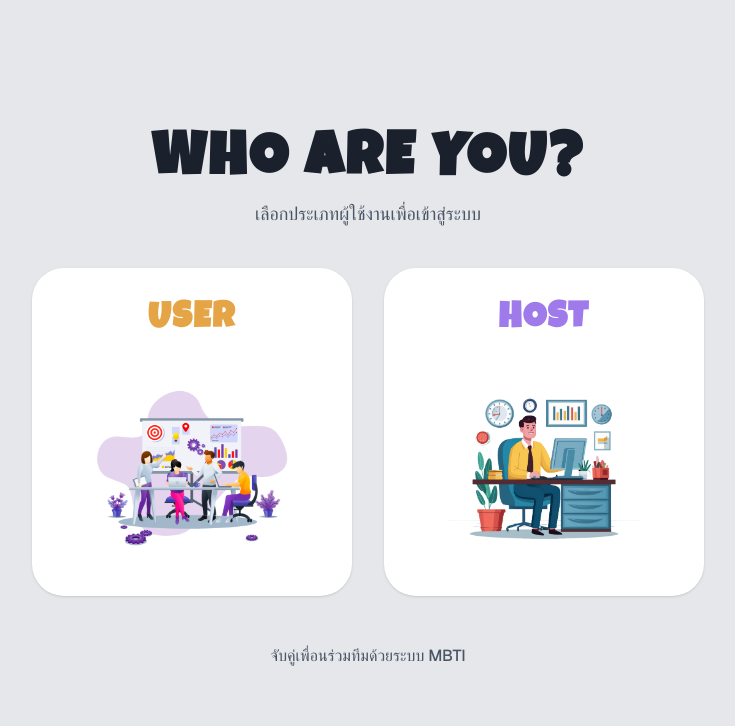
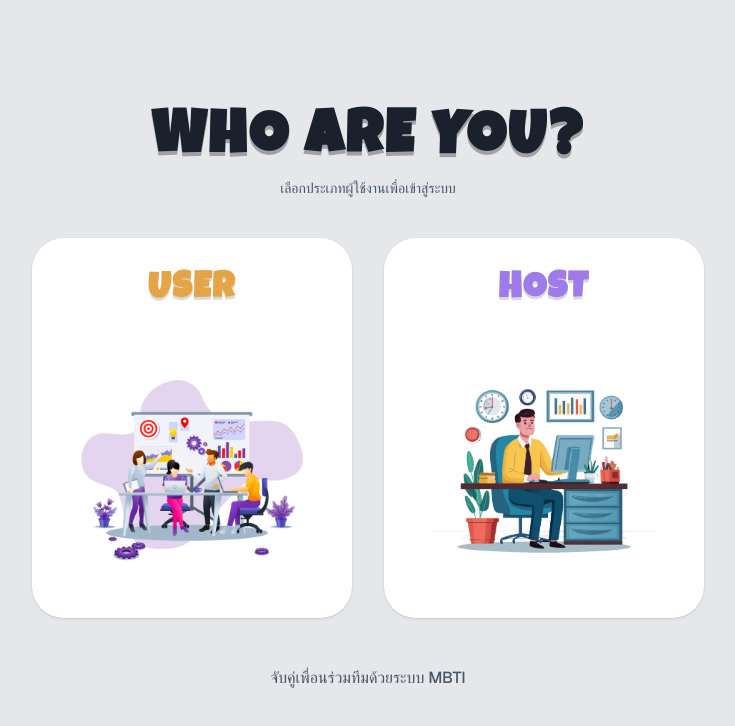
Before and after one commit to Oatto319/FinalProject, a Next.js app: page /firstpage in a window 1280 px wide. Shown: the top 726 px of the page, without its empty margins (272-1007 px from the left). Built offline with nearby package versions, Linux system fonts and the light colour scheme.

Commit message:
add shadow

```diff
--- a/app/create/createroom/page.tsx
+++ b/app/create/createroom/page.tsx
@@ -101,7 +101,7 @@ export default function CreateRoomPage() {
   return (
     <div className="min-h-screen bg-[#1D324B] font-sans flex flex-col items-center justify-center px-4 py-12">
 
-      <h1 className="text-white font-black uppercase tracking-widest text-6xl mb-8">CREATE</h1>
+      <h1 className="text-white font-black uppercase tracking-widest text-6xl mb-8" style={{ textShadow: '0 4px 0 rgba(0,0,0,0.3)' }}>CREATE</h1>
 
       <div className="w-full max-w-lg bg-[#f0f2f8] rounded-[24px] p-6 shadow-2xl">
 
--- a/app/firstpage/page.tsx
+++ b/app/firstpage/page.tsx
@@ -30,10 +30,10 @@ const AppContent = () => {
     <div className="flex min-h-screen flex-col items-center justify-center bg-[#E5E7EB] p-4 font-sans text-[#2D3748]">
       {/* ส่วนหัวข้อหลัก */}
       <div className="mb-10 text-center">
-        <h1 className="text-5xl font-black tracking-tighter text-[#1A202C] md:text-6xl">
+        <h1 className="text-5xl font-black tracking-tighter text-[#1A202C] md:text-6xl" style={{ textShadow: '0 4px 0 rgba(0,0,0,0.3)' }}>
           WHO ARE YOU?
         </h1>
-        <p className="mt-2 text-lg font-medium text-gray-600">
+        <p className="mt-2 text-sm font-medium text-gray-600">
           เลือกประเภทผู้ใช้งานเพื่อเข้าสู่ระบบ
         </p>
       </div>
@@ -43,12 +43,12 @@ const AppContent = () => {
         {/* Card: USER */}
         <button
           onClick={() => handleSelect('user')}
-          className="group flex w-72 flex-col items-center rounded-[2rem] bg-white p-8 shadow-sm transition-all hover:scale-105 hover:shadow-xl md:w-80"
+          className="group flex w-72 flex-col items-center rounded-[2rem] bg-white p-8 shadow-sm transition-all hover:scale-105 hover:shadow-xl md:w-80 min-h-[380px]"
         >
           <h2 className="mb-8 text-4xl font-bold tracking-tight text-[#E5A546]">
             USER
           </h2>
-          <div className="relative h-48 w-full overflow-hidden rounded-xl">
+          <div className="relative h-56 w-full overflow-hidden rounded-xl mt-4">
             <img
               src="/img/student.png"
               alt="User"
@@ -64,12 +64,12 @@ const AppContent = () => {
         {/* Card: HOST */}
         <button
           onClick={() => handleSelect('host')}
-          className="group flex w-72 flex-col items-center rounded-[2rem] bg-white p-8 shadow-sm transition-all hover:scale-105 hover:shadow-xl md:w-80"
+          className="group flex w-72 flex-col items-center rounded-[2rem] bg-white p-8 shadow-sm transition-all hover:scale-105 hover:shadow-xl md:w-80 min-h-[380px]"
         >
           <h2 className="mb-8 text-4xl font-bold tracking-tight text-[#9F7AEA]">
             HOST
           </h2>
-          <div className="relative h-48 w-full overflow-hidden rounded-xl">
+          <div className="relative h-56 w-full overflow-hidden rounded-xl mt-4">
             <img
               src="/img/teacher.png"
               alt="Host"
--- a/app/globals.css
+++ b/app/globals.css
@@ -28,4 +28,5 @@ body {
 h1, h2, h3, h4 {
   font-family: var(--font-luckiest-guy), Arial, Helvetica, sans-serif;
   letter-spacing: 0.05em;
+  text-shadow: 0 3px 0 rgba(0, 0, 0, 0.15);
 }
--- a/app/login/profile/page.tsx
+++ b/app/login/profile/page.tsx
@@ -71,11 +71,9 @@ function ProfilePageInner() {
 
   return (
     <div className="min-h-screen bg-[#E5E7EB] flex flex-col items-center justify-center p-4 font-sans">
-      <div className="text-center mb-6">
-        <h1 className="text-[#2D3E50] text-2xl font-bold">
-          {fromEdit ? '"เลือก Avatar ใหม่"' : '"Choose your avatar"'}
-        </h1>
-      </div>
+      <p className="text-[#2D3E50] text-sm font-medium text-center mb-4">
+        {fromEdit ? '"เลือก Avatar ใหม่"' : '"Choose your avatar"'}
+      </p>
       <div className="bg-white w-full max-w-[900px] rounded-[24px] p-8 md:p-12 shadow-sm border border-gray-100">
         <div className="grid grid-cols-3 sm:grid-cols-4 md:grid-cols-5 gap-6 md:gap-10 justify-items-center">
           {avatars.map((avatar) => (
--- a/app/login/register/page.tsx
+++ b/app/login/register/page.tsx
@@ -44,8 +44,8 @@ export default function RegisterPage() {
   return (
     <div className="min-h-screen bg-[#1E293B] flex flex-col items-center justify-center p-4 font-sans">
       <div className="text-center mb-8">
-        <h1 className="text-white text-5xl md:text-6xl font-black tracking-tighter uppercase mb-2">WHO ARE YOU?</h1>
-        <p className="text-gray-400 text-lg">เลือกประเภทผู้ใช้งานเพื่อเข้าสู่ระบบ</p>
+        <h1 className="text-white text-5xl md:text-6xl font-black tracking-tighter uppercase mb-2" style={{ textShadow: '0 4px 0 rgba(0,0,0,0.3)' }}>WHO ARE YOU?</h1>
+        <p className="text-gray-400 text-sm">เลือกประเภทผู้ใช้งานเพื่อเข้าสู่ระบบ</p>
       </div>
       <div className="bg-white w-full max-w-[600px] rounded-[24px] p-8 md:p-12 shadow-2xl flex flex-col gap-6">
         <div className="bg-[#2D3E50] rounded-[25px] p-6 flex flex-col gap-4">
--- a/app/login/welcome/page.tsx
+++ b/app/login/welcome/page.tsx
@@ -52,7 +52,7 @@ export default function WelcomePage() {
       </div>
 
       {/* Welcome Text */}
-      <h1 className="text-[#2D3E50] text-7xl md:text-8xl font-black tracking-tighter mb-12 animate-fade-in-down">
+      <h1 className="text-[#2D3E50] text-7xl md:text-8xl font-black tracking-tighter mb-12 animate-fade-in-down" style={{ textShadow: '0 4px 0 rgba(0,0,0,0.3)' }}>
         WELCOME
       </h1>
 
@@ -84,16 +84,16 @@ export default function WelcomePage() {
 
       {/* User Info */}
       <div className="text-center z-10 mb-10">
-        <h2 className="text-2xl font-bold text-gray-800 mb-1">{user?.name}</h2>
+        <p className="text-2xl font-bold text-gray-800 mb-1">{user?.name}</p>
         <p className="text-gray-500 font-medium">{user?.gender}</p>
       </div>
 
       {/* Go to Home Button */}
       <button
         onClick={() => router.push('/firstpage')}
-        className="z-10 bg-[#2D3E50] text-white px-12 py-4 rounded-2xl font-bold text-xl hover:bg-[#1E293B] transition-all active:scale-95 shadow-lg"
+        className="z-10 bg-[#FFDB10] text-[#8B6800] px-12 py-5 rounded-[20px] font-black text-xl italic tracking-tighter shadow-[0_8px_0_0_#C9A800] hover:shadow-[0_4px_0_0_#C9A800] hover:translate-y-[4px] active:shadow-none active:translate-y-[8px] transition-all [text-shadow:0_3px_0_rgba(201,168,0,0.4)]"
       >
-        เริ่มต้นใช้งาน →
+        เริ่มต้นใช้งาน !
       </button>
 
       <style jsx global>{`
--- a/app/page.tsx
+++ b/app/page.tsx
@@ -34,7 +34,7 @@ const App = () => {
             onClick={() => router.push('/templates?mode=create')}
           >
             <h1 className="text-5xl text-[#A88200] [text-shadow:0_4px_0_rgba(201,168,0,0.5)]">Create</h1>
-            <p className="text-[#A88200] font-bold text-xl not-italic tracking-normal">สร้างห้อง</p>
+            <p className="text-[#A88200] font-bold text-sm not-italic tracking-normal">สร้างห้อง</p>
           </button>
 
           {/* Join Button (Blue) */}
@@ -43,7 +43,7 @@ const App = () => {
             onClick={() => router.push('/join/roomid')}
           >
             <h1 className="text-5xl text-[#2D85A0] [text-shadow:0_4px_0_rgba(58,158,199,0.5)]">Join</h1>
-            <p className="text-[#2D85A0] font-bold text-xl not-italic tracking-normal">เข้าร่วมด้วยรหัส</p>
+            <p className="text-[#2D85A0] font-bold text-sm not-italic tracking-normal">เข้าร่วมด้วยรหัส</p>
           </button>
 
           {/* Team Button (Purple) */}
@@ -52,7 +52,7 @@ const App = () => {
             onClick={() => router.push('/join/myprojects')}
           >
             <h1 className="text-5xl text-[#4D34B8] [text-shadow:0_4px_0_rgba(91,63,212,0.5)]">Team</h1>
-            <p className="text-[#4D34B8] font-bold text-xl not-italic tracking-normal">ทีมของฉัน</p>
+            <p className="text-[#4D34B8] font-bold text-sm not-italic tracking-normal">ทีมของฉัน</p>
           </button>
         </div>
 
```
Also changed, not shown: app/templates/page.tsx (+6 -1 lines).
